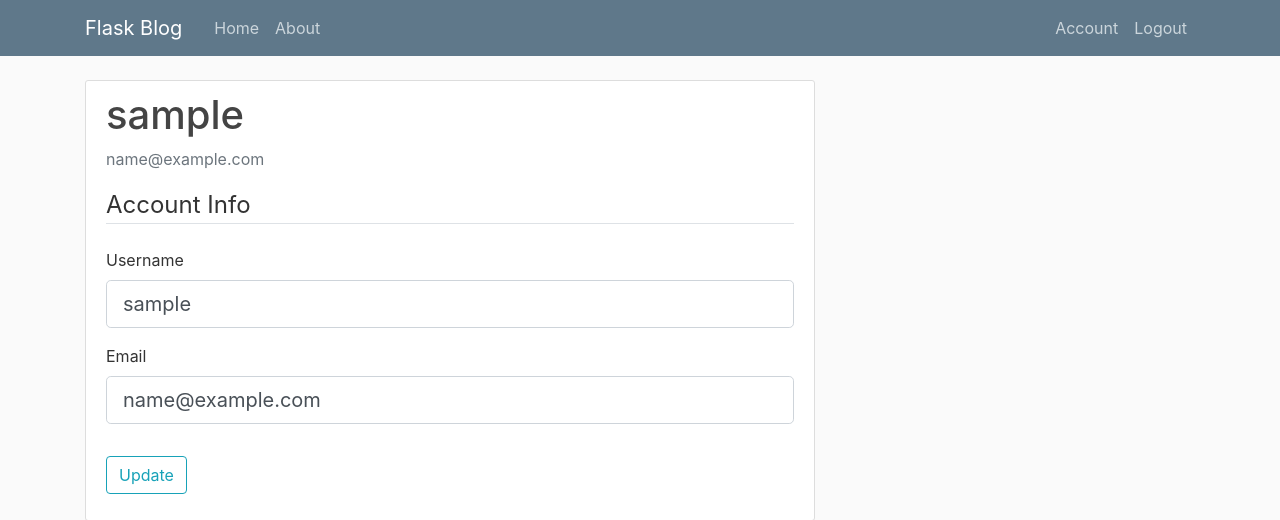
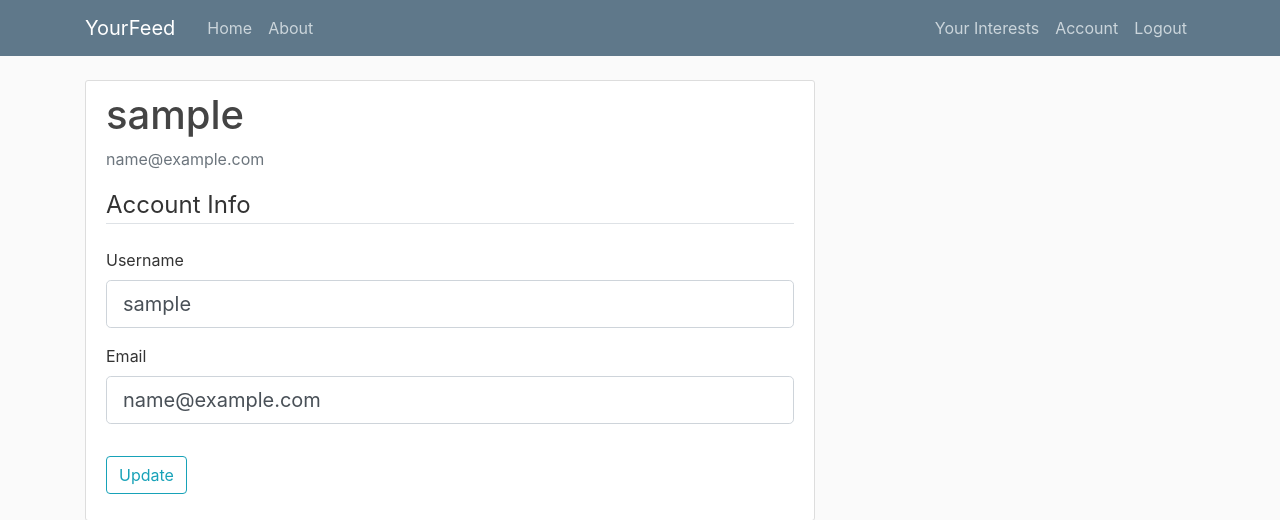
Before and after one commit to scloew/YourFeed, a Flask app: page /account in a window 1280 px wide. Shown: the top 520 px of the page. Run offline with Flask 2, Linux system fonts and the light colour scheme; the visitor is signed in with stand-in values (Sample User, id 1); data comes from the database, SQL or seed files in the repository; both versions use the stored data as it was after the commit; parts of the project's set-up code (start-up, migrations or seed data) failed here and were passed over; some libraries are stand-ins or nearby versions.

Commit message:
Temporary work around for User model issue
Found out db.Array only works with postrgres DB (see https://docs.sqlalchemy.org/en/14/core/type_basics.html#sqlalchemy.types.ARRAY). Going to just db.Text as field type for temporary work around

```diff
--- a/YourFeed/models.py
+++ b/YourFeed/models.py
@@ -1,4 +1,3 @@
-from datetime import datetime
 from flask_login import UserMixin
 from itsdangerous import TimedJSONWebSignatureSerializer as Serializer
 from YourFeed import db, login_manager
@@ -15,7 +14,9 @@ class User(db.Model, UserMixin):
     username = db.Column(db.String(20), unique=True, nullable=False)
     email = db.Column(db.String(120), unique=True, nullable=False)
     password = db.Column(db.String(60), nullable=False)
-    # interests = db.Column(db.ARRAY(db.String(120)), nullable=True)
+    # TODO: array causes error because db.Array only works with postrgress. Going to use Text
+    # TODO: for now but should find better fix
+    interests = db.Column(db.Text)
 
     def get_reset_token(self, expires_sec=1800):
         serializer = Serializer(current_app.config['SECRET_KEY'], expires_sec)
--- /dev/null
+++ b/YourFeed/templates/interests.html
@@ -0,0 +1,6 @@
+{% extends "layout.html" %}
+{% block content %}
+    <div>
+        Your Interests will go here.
+    </div>
+{% endblock content %}
--- a/YourFeed/templates/layout.html
+++ b/YourFeed/templates/layout.html
@@ -20,7 +20,7 @@
     <header class="site-header">
       <nav class="navbar navbar-expand-md navbar-dark bg-steel fixed-top">
         <div class="container">
-          <a class="navbar-brand mr-4" href="/">Flask Blog</a>
+          <a class="navbar-brand mr-4" href="/">YourFeed</a>
           <button class="navbar-toggler" type="button" data-toggle="collapse" data-target="#navbarToggle" aria-controls="navbarToggle" aria-expanded="false" aria-label="Toggle navigation">
             <span class="navbar-toggler-icon"></span>
           </button>
@@ -32,6 +32,7 @@
             <!-- Navbar Right Side -->
             <div class="navbar-nav">
               {% if current_user.is_authenticated %}
+                <a class="nav-item nav-link" href="#">Your Interests</a>
                 <a class="nav-item nav-link" href="{{ url_for('users.account') }}">Account</a>
                 <a class="nav-item nav-link" href="{{ url_for('users.logout') }}">Logout</a>
               {% else %}
--- a/YourFeed/users/routes.py
+++ b/YourFeed/users/routes.py
@@ -54,3 +54,9 @@ def account():
     elif request.method == 'GET':
         form.username.data, form.email.data = current_user.username, current_user.email
     return render_template('account.html', title='Account', form=form)
+
+
+@login_required
+def interests():
+    # TODO add form and body
+    return render_template('account.html', title='Account', form=form)
```
Also changed, not shown: YourFeed/site.db.
